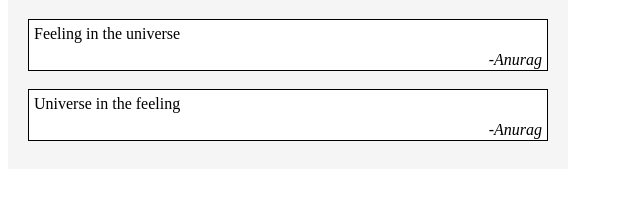
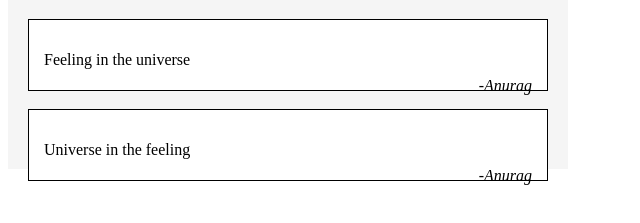
Before and after one commit to acciojob/testimonial-anuragrzh, a website: page main.html in a window 1280 px wide. Shown: the part 89-312 px from the top of the page, without its empty margins (0-640 px from the left). Drawn offline with Linux system fonts and the light colour scheme.

Commit message:
created a submission

```diff
--- a/main.html
+++ b/main.html
@@ -19,11 +19,11 @@
 	<!-- the entire body must be written by student -->
 	<div class="MainContainer">
     <h1>Testimonials</h1>
-    <div  class="Testimonial">Feeling in the universe
-        <p class="Author"><text  >-Anurag</text></p>
+    <div  class="Testimonial"> <p>Feeling in the universe</p>
+        <p class="Author">-Anurag</p>
     </div><br>
-    <div class="Testimonial">Universe in the feeling
-    <p class="Author"><text  >-Anurag</text></p>
+    <div class="Testimonial"> <p>Universe in the feeling </p>
+    <p class="Author">-Anurag</p>
 </div>
 
     <script type="text/javascript" src="./script.js">
--- a/styles.css
+++ b/styles.css
@@ -8,7 +8,7 @@
     border:1px solid black;
     background-color:white;
     height:40px;
-    padding:5px;
+    padding:15px;
 }
 .Author{
     text-align:right;
```
